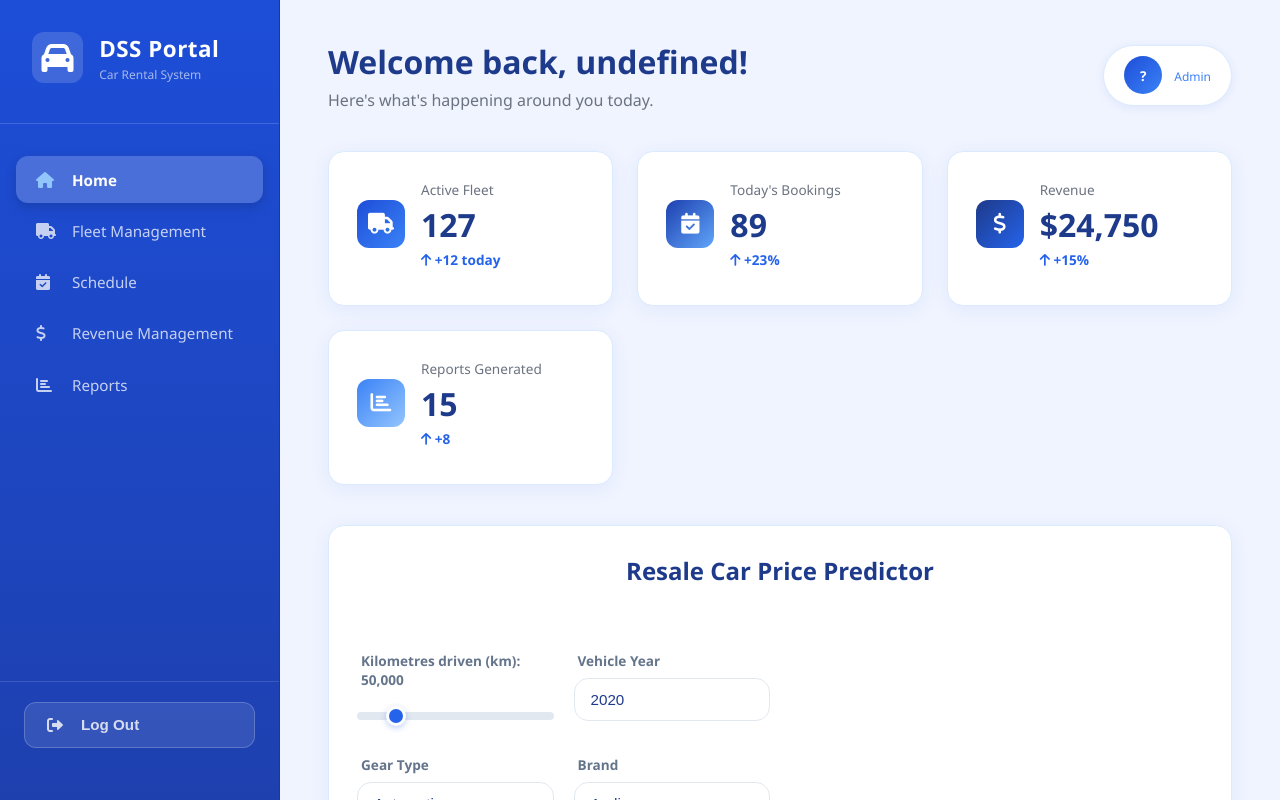
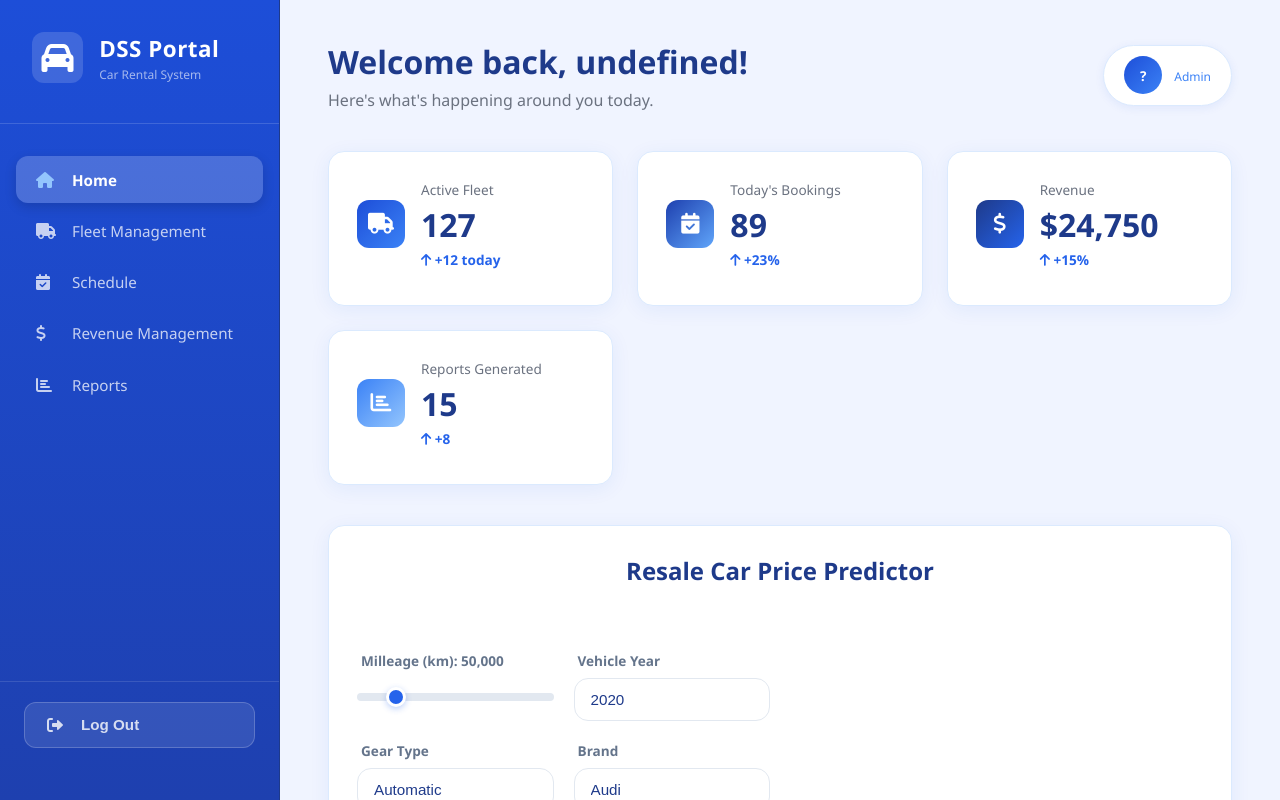
Before and after one commit to reyes760/FYP1-Project, a plain HTML site: page Home.html in a window 1280 px wide. Drawn offline with nearby package versions, Linux system fonts and the light colour scheme; no server answers; sample sign-in values are in the browser's storage.

Commit message:
Add files via upload

```diff
--- a/Home.html
+++ b/Home.html
@@ -670,7 +670,7 @@
                         <div class="input-section">
                             <!-- Mileage -->
                             <div class="form-group">
-                                <label for="milleage">Kilometres driven (km): <b id="milleageValue">50,000</b></label>
+                                <label for="milleage">Milleage (km): <b id="milleageValue">50,000</b></label>
                                 <input type="range" id="milleage" value="50000" min="0" max="300000" step="1000"
                                     oninput="document.getElementById('milleageValue').innerText = Number(this.value).toLocaleString()">
                             </div>
```
